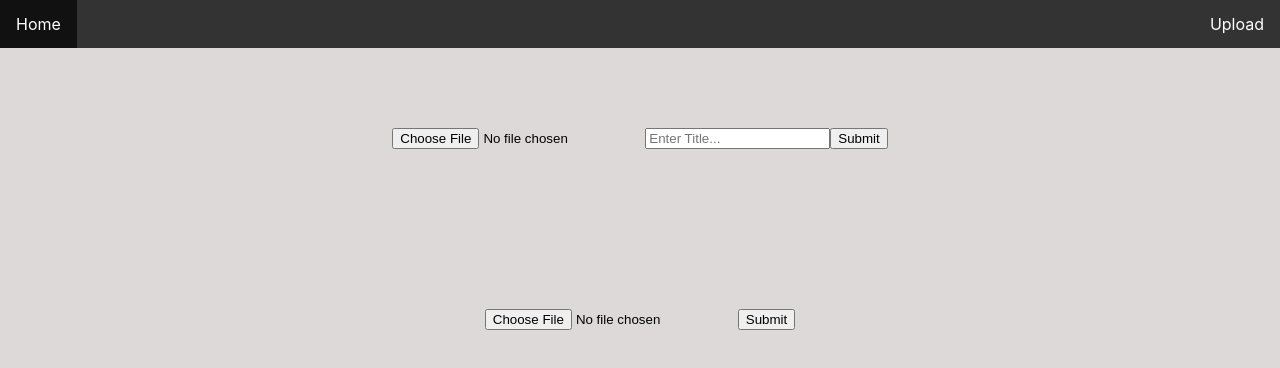
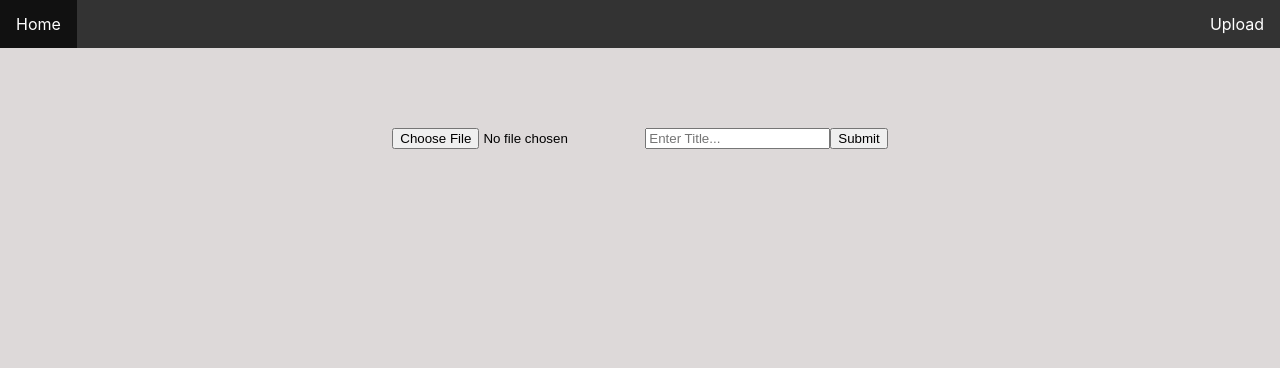
Before and after one commit to lavitarYang/SCD, a React app in the folder react/: page /upload in a window 1280 px wide. Shown: the top 368 px of the page. Built offline with nearby package versions, Linux system fonts and the light colour scheme.

Commit message:
rebuild front end and send data to it

```diff
--- a/react/src/NewPost.js
+++ b/react/src/NewPost.js
@@ -5,34 +5,13 @@ import "./NewPost.css";
 export default function NewPost() {
     const [file, setFile] = useState()
     const [caption, setCaption] = useState("")
-
     const submit = async event => {
       event.preventDefault()
-
       const formData = new FormData();
       formData.append("video", file)
       formData.append("caption", caption)
       await axios.post("/post/video", formData, { headers: {'Content-Type': 'multipart/form-data'}})
     }
-
-  const [jsonFile, setJsonFile] = useState(null);
-  const handleFileChange = (e) => {
-    setJsonFile(e.target.files[0]);
-  };
-  const handleFormSubmit = (e) => {
-    e.preventDefault();
-    const formData = new FormData();
-    formData.append('jsonFile', jsonFile);
-    fetch('/upload', {
-      method: 'POST',
-      body: formData,
-    })
-      .then(response => response.json())
-      .then(data => console.log(data))
-      .catch(error => console.error(error));
-  };
-
-
     return (
       <>
         <NavBar/>
@@ -42,10 +21,7 @@ export default function NewPost() {
         <input value={caption} onChange={e => setCaption(e.target.value)} type="text" placeholder='Enter Title...'></input>
         <button type="submit">Submit</button>
       </form>
-      <form onSubmit={handleFormSubmit}>
-        <input type="file" accept=".json" onChange={handleFileChange} />
-        <button type="submit">Submit</button>
-      </form>
+
       </>
     )
   }
--- a/react/src/Page.js
+++ b/react/src/Page.js
@@ -45,8 +45,10 @@ export default function Page(){
             </div>
             <div className='RightColumn'>
               <div className='Description'>
+                {cospondVideo.NAME}
               </div>
               <div className='TimeStemp'>
+                {cospondVideo.key1}
               </div>
             </div>
           </div>
```
Also changed, not shown: 3 other files (tests, documents, lock files or other folders).
